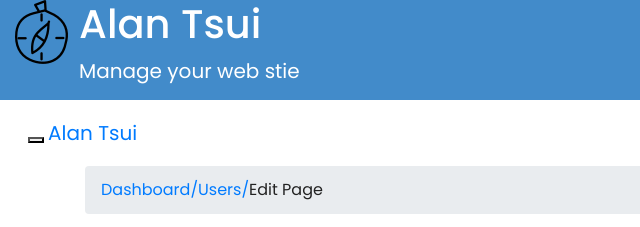
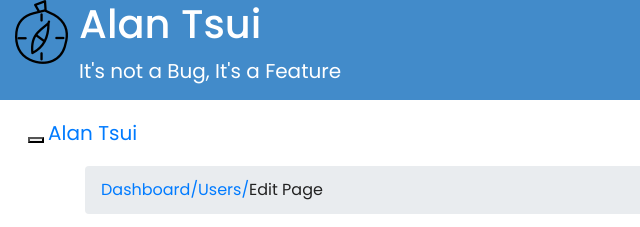
Before and after one commit to alantsui123/dashboard, a plain HTML site: page atUsersUpdate.html in a window 1280 px wide. Shown: the top 227 px of the page, 0-640 px from the left. Drawn offline with nearby package versions, Linux system fonts and the light colour scheme.

Commit message:
Update atUsersUpdate.html

```diff
--- a/atUsersUpdate.html
+++ b/atUsersUpdate.html
@@ -37,7 +37,7 @@
           <img src="images/camping_hand_drawn/camping_hand_drawn_5364.png" alt="Alan Tsui" style="width:auto;">
         </picture>
         <h1>Alan Tsui</h1>
-        <p class="subTitle">Manage your web stie</p>
+        <p class="subTitle">It's not a Bug, It's a Feature</p>
       </div>
     </div>
   </header>
```
